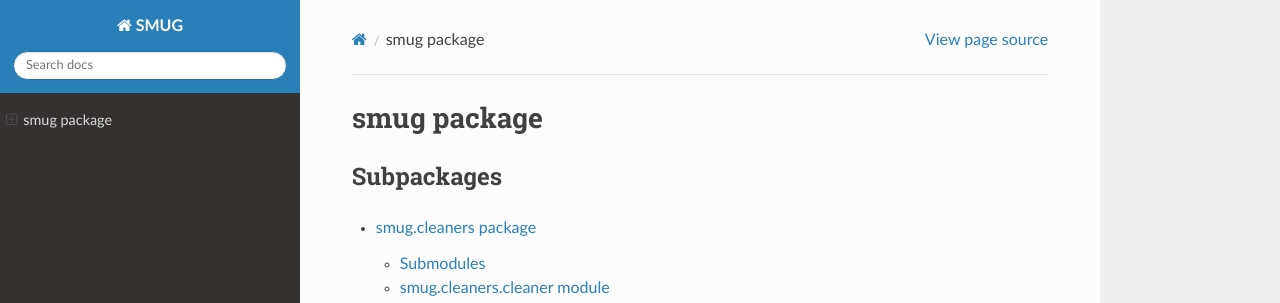
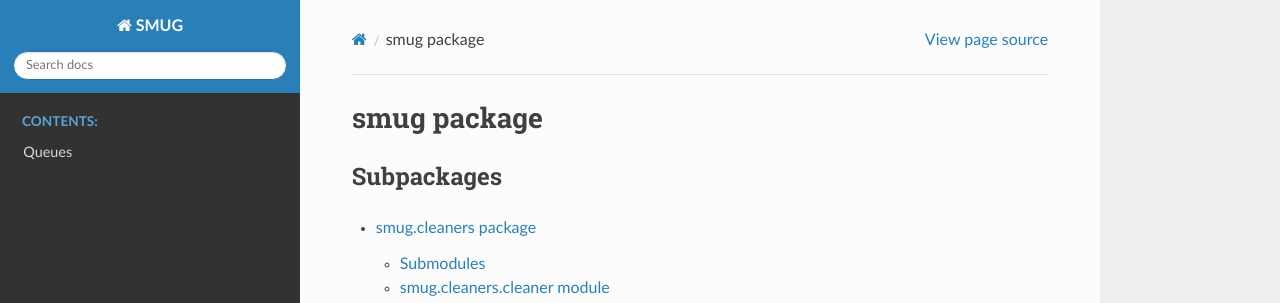
Before and after one commit to ADS71-C/SMUG, a Sphinx documentation site: the page built from docs/source/smug.rst, in a window 1280 px wide. Shown: the top 303 px of the page. Built offline with Sphinx 7.4.7 and the Read the Docs theme 2.0.0, drawn with Linux system fonts in a browser that asks for light colours; pages that are not in the unit, such as notebooks, are missing from menus.

Commit message:
fix(): Fixed index page

```diff
--- a/docs/index.txt
+++ b/docs/index.txt
@@ -9,8 +9,9 @@
 .. toctree::
    :maxdepth: 2
    :caption: Contents:
+
+   queues
 .. include:: ../readme.md
-   queues
 
 Indices and tables
 ==================
```
